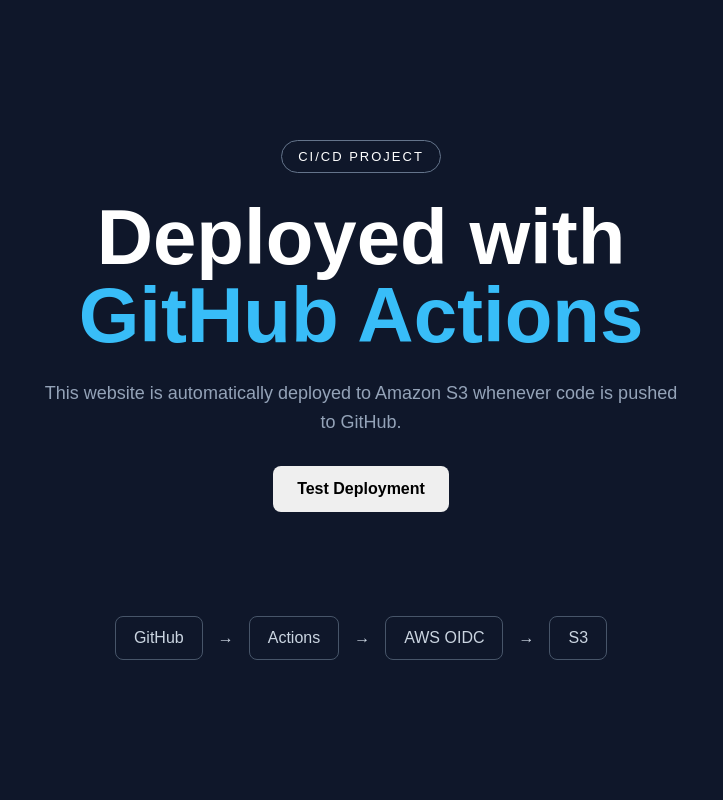
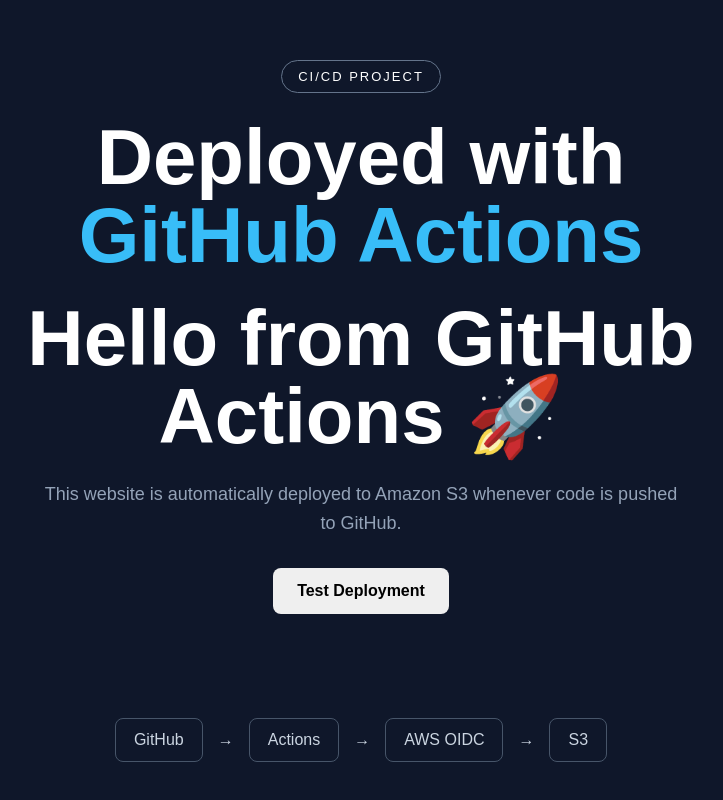
Before and after one commit to Viveks063/github-actions-s3, a plain HTML site: page index.html in a window 1280 px wide. Shown: the whole page, without its empty margins (279-1002 px from the left). Drawn offline with Linux system fonts and the light colour scheme.

Commit message:
check ci

```diff
--- a/index.html
+++ b/index.html
@@ -12,7 +12,7 @@
         <div class="badge">CI/CD PROJECT</div>
 
         <h1>Deployed with<br><span>GitHub Actions</span></h1>
-
+        <h1>Hello from GitHub Actions 🚀</h1>
         <p>
             This website is automatically deployed to Amazon S3
             whenever code is pushed to GitHub.
```
